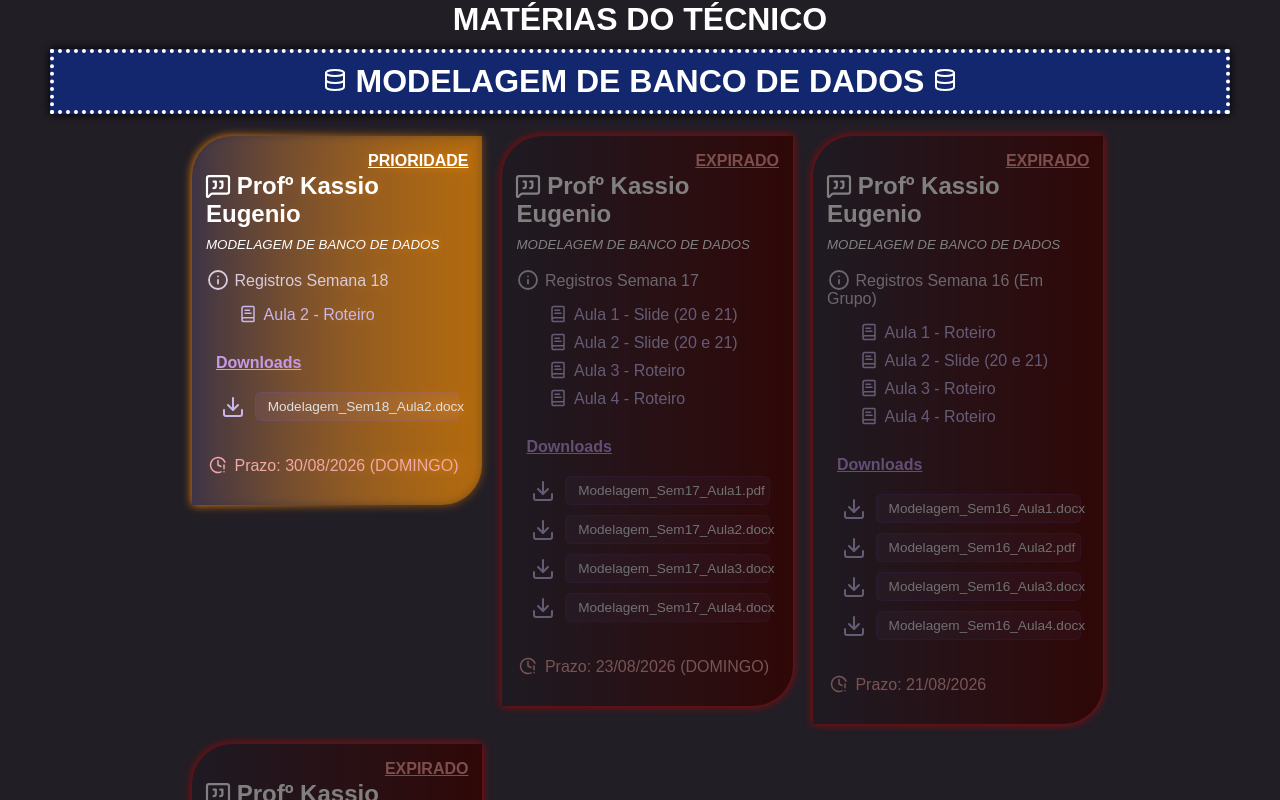
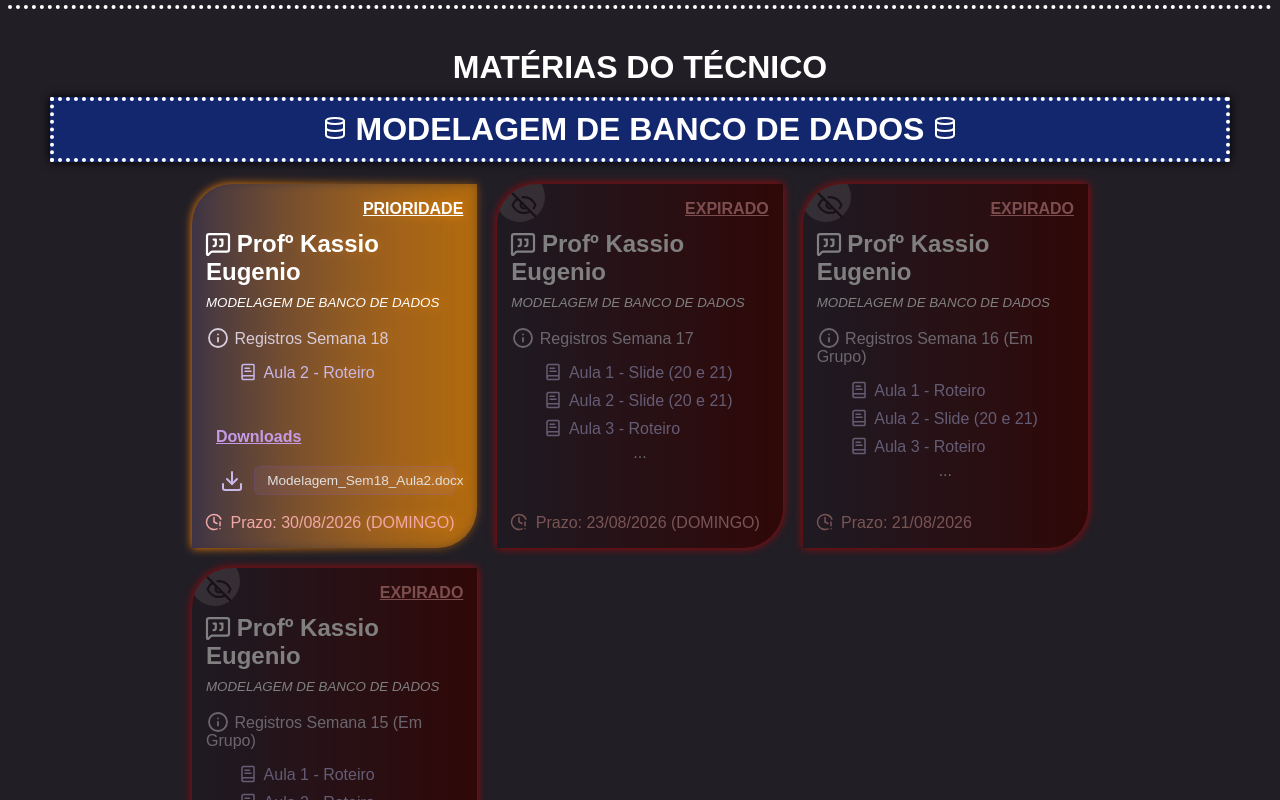
Before and after one commit to danielcanunciato/mural-3ds, a React (Vite) app: page / in a window 1280 px wide. Shown: the part 1820-2620 px from the top of the page. Built offline with nearby package versions, Linux system fonts and the light colour scheme.

Commit message:
expandir

```diff
--- a/src/App.css
+++ b/src/App.css
@@ -244,9 +244,49 @@ body {
 .card {
   border-radius: 40px 0 40px 0;
   filter: drop-shadow(0 0 5px rgb(60, 41, 68));
+
+  height: 350px;
+  max-height: 350px;
+
+  overflow: hidden;
   padding: 14px;
   padding-top: 0;
+
+  transition:
+    max-height 0.5s ease,
+    height 0.5s ease;
+
   background: linear-gradient(to left, var(--card), var(--card-grad));
+}
+
+.card--show {
+  height: auto;
+  max-height: 1000px;
+}
+
+.show-btn {
+  position: absolute;
+  background: rgba(255,255,255,0.85);
+  opacity: 0.25;
+  padding: 8px;
+  border: none;
+  transform: scale(1) translate(-16px, -16px);
+  border-radius: 60px;
+
+  width: 50px;
+  height: 50px;
+}
+.show-btn:hover {
+  cursor: pointer;
+  opacity: 1;
+  transform: scale(1.1) translate(-12px, -12px);
+}
+
+.show-btn .lricon {
+  width: 100%;
+  height: 100%;
+  color: black;
+  transform: scale(0.8) translate(5px, 10px);
 }
 
 .expired {
@@ -260,7 +300,7 @@ body {
 }
 
 .card-title {
-  margin-top: 30px;
+  margin-top: 40px;
 }
 
 .card-summary {
@@ -270,6 +310,7 @@ body {
 .card-list {
   margin-left: -10px;
   margin-top: -10px;
+  overflow-y: hidden;
 }
 
 .card-item {
@@ -279,7 +320,13 @@ body {
 
 .card-footer {
   display: block;
-  margin-top: auto;
+  margin-top: -10px;
+}
+
+.footer-shown {
+  position: absolute;
+  bottom: 0;
+  left: 10px;
 }
 
 .expired-lesson {
@@ -396,6 +443,7 @@ body {
     grid-template-columns: 1fr;
     gap: 24px;
   }
+
   .card {
     padding: 24px;
     border-radius: 35px 0 35px 0; /* Preserva os cantos estilizados e expressivos */
@@ -404,4 +452,9 @@ body {
   .subject-selected + section {
     padding: 30px 20px;
   }
+
+  .show-btn {
+    opacity: 0.75;
+    transform: scale(1) translate(-30px, -40px);
+  }
 }
--- a/src/App.jsx
+++ b/src/App.jsx
@@ -15,6 +15,7 @@ import {
   SquareRadical,
   Map,
   School,
+  Eye,
 } from "lucide-react";
 
 import { useEffect, useRef, useState, useCallback } from "react";
@@ -153,6 +154,10 @@ export default function App() {
         Atividades que estão fora do prazo, serão marcados como EXPIRADO (card vermelho)
       </p>
 
+      <p className="description" style={{marginTop: "-20px"}}>
+      Cards de atividades com muita informação tem um botão de <b>Olho <Eye className="lricon" style={{transform: "translateY(6px)"}} /></b> para expandir e mostrar mais informações
+      </p>
+
       <h2 style={{ textAlign: "center", fontWeight: "bold", color: "#b9f7fa" }}>MATÉRIAS DO TÉCNICO</h2>
       <div className="jumpto" style={{marginBottom: "40px"}}>
         {[
@@ -260,6 +265,7 @@ export default function App() {
               downloads={item.downloads}
               isExpired={item.expired}
               isPriority={item.priority}
+              big={item.big}
               delay={index * 60}
             />
           ))}
@@ -289,6 +295,7 @@ export default function App() {
               downloads={item.downloads}
               isPriority={item.priority}
               isExpired={item.expired}
+              big={item.big}
               delay={index * 60}
             />
           ))}
@@ -318,6 +325,7 @@ export default function App() {
               isPriority={item.priority}
               downloads={item.downloads}
               isExpired={item.expired}
+              big={item.big}
               delay={index * 60}
             />
           ))}
@@ -347,6 +355,7 @@ export default function App() {
               isPriority={item.priority}
               downloads={item.downloads}
               isExpired={item.expired}
+              big={item.big}
               delay={index * 60}
             />
           ))}
@@ -376,6 +385,7 @@ export default function App() {
               isPriority={item.priority}
               downloads={item.downloads}
               isExpired={item.expired}
+              big={item.big}
               delay={index * 60}
             />
           ))}
@@ -405,6 +415,7 @@ export default function App() {
               isPriority={item.priority}
               downloads={item.downloads}
               isExpired={item.expired}
+              big={item.big}
               delay={index * 60}
             />
           ))}
@@ -434,6 +445,7 @@ export default function App() {
               downloads={item.downloads}
               isPriority={item.priority}
               isExpired={item.expired}
+              big={item.big}
               delay={index * 60}
             />
           ))}
@@ -468,6 +480,7 @@ export default function App() {
               }}
               isPriority={item.priority}
               isExpired={item.expired}
+              big={item.big}
               delay={index * 60}
             />
           ))}
@@ -496,6 +509,7 @@ export default function App() {
               }}
               isPriority={item.priority}
               isExpired={item.expired}
+              big={item.big}
               delay={index * 60}
             />
           ))}
@@ -526,6 +540,7 @@ export default function App() {
               links={item.links}
               downloads={item.downloads}
               isExpired={item.expired}
+              big={item.big}
               delay={index * 60}
             />
           ))}
@@ -562,6 +577,7 @@ export default function App() {
               isPriority={item.priority}
               downloads={item.downloads}
               isExpired={item.expired}
+              big={item.big}
               delay={index * 60}
             />
           ))}
--- a/src/components/Card.jsx
+++ b/src/components/Card.jsx
@@ -1,5 +1,5 @@
   // Packages
-import React, { memo } from "react";
+  import React, { useState, memo } from "react";
 
   import {
     MessageSquareQuote,
@@ -7,7 +7,9 @@ import {
     BookText,
     Download,
     ExternalLink,
-  ClockAlert
+    ClockAlert,
+    Eye,
+    EyeOff
   } from "lucide-react";
 
 
@@ -42,49 +44,10 @@ const LinkButton = memo(function LinkButton({item_title, item_link}) {
     )
   })
 
-
-const Card = memo(function Card({
-  content,
-  teacher,
-  subject,
-  downloads,
-  links,
-  isPriority,
-  isExpired,
-  delay = 0,
-}) {
+  // Items
+  const SubjectItems = memo(function SubjectItems({ downloads, links }) {
     return (
-    <div
-      className={`card ${isExpired ? "expired" : ""} ${isPriority ? "priority" : ""} card--enter`}
-      style={{ animationDelay: `${delay}ms` }}
-    >
-      {isExpired && <p className="expired-lesson">EXPIRADO</p>}
-      {isPriority && <p className="priority-lesson">PRIORIDADE</p>}
-
-      <h2 className="card-title">
-        <MessageSquareQuote id="title-icon" className="lricon" /> {teacher}
-      </h2>
-
-      <small>
-        <p className="subject">{subject}</p>
-      </small>
-
-      <p className="card-summary">
-        <Info id="desc-icon" className="lricon med" /> {content.summary}
-      </p>
-
-      <ul className="card-list">
-        {content.items.map((value, index) => (
-          <li className="card-item" key={index}>
-            {value === "" ? (
-              <p style={{ marginBottom: '0' }}>{`<${"=".repeat(30)}>`}</p>
-            ) : (
-              <><BookText className="lricon small" /> {value}</>
-            )}
-          </li>
-        ))}
-      </ul>
-
+      <>
         {downloads && Object.keys(downloads)?.length > 0 && (
           <ul className="card-list" style={{ marginTop: "10px" }}>
             <p className="downloads-title">Downloads</p>
@@ -100,7 +63,7 @@ const Card = memo(function Card({
         )}
 
         {links && Object.keys(links)?.length > 0 && (
-        <ul className="card-list" style={{ marginTop: "10px" }}>
+          <ul className="card-list" style={{ marginTop: "-20px" }}>
             <p className="downloads-title">Links</p>
             {links.map((item, i) => (
               <li className="card-item" key={i}>
@@ -113,7 +76,92 @@ const Card = memo(function Card({
           </ul>
         )}
 
-      <p className="card-footer" style={{ color: "#f0a8a8" }}>
+      </>
+    )
+  })
+
+
+  const Card = memo(function Card({
+      content,
+      teacher,
+      subject,
+      downloads,
+      links,
+      isPriority,
+      isExpired,
+      big,
+      delay = 0,
+    }) {
+
+    const [shown, setShown] = useState(false)
+
+    const handleShowItems = () => {
+      return setShown(!shown)
+    }
+
+    return (
+      <div
+        className={`card ${isExpired ? "expired" : ""} ${isPriority ? "priority" : ""} ${big ? (shown ? "card--show" : "") : ""} card--enter`}
+        style={{ animationDelay: `${delay}ms` }}
+      >
+        {isExpired && <p className="expired-lesson">EXPIRADO</p>}
+        {isPriority && <p className="priority-lesson">PRIORIDADE</p>}
+
+        { big &&
+          <button className="show-btn" onClick={handleShowItems}>
+            {
+              shown ? (<Eye className="lricon" />) : (<EyeOff className="lricon" />)
+            }
+          </button>
+        }
+
+        <h2 className="card-title">
+          <MessageSquareQuote id="title-icon" className="lricon" /> {teacher}
+        </h2>
+
+        <small>
+          <p className="subject">{subject}</p>
+        </small>
+
+        <p className="card-summary">
+          <Info id="desc-icon" className="lricon med" /> {content.summary}
+        </p>
+
+        <ul className="card-list">
+          {content.items.map((value, index) => {
+            if (big && !shown && index >= 3) return null;
+
+            return (
+              <li className="card-item" key={index}>
+                {value === "" ? (
+                  <p style={{ marginBottom: "0" }}>
+                    {`<${"=".repeat(30)}>`}
+                  </p>
+                ) : (
+                  <>
+                    <BookText className="lricon small" /> {value}
+                  </>
+                )}
+              </li>
+            );
+          })}
+        </ul>
+
+        {
+          big ? (
+            (shown) ?
+            (
+                <SubjectItems downloads={downloads} links={links} />
+              ) :
+              (
+                <p style={{textAlign: "center", transform: "translateY(-10px)"}}>...</p>
+              )
+          ) : (
+            <SubjectItems downloads={downloads} links={links} />
+          )
+        }
+
+        <p className={`card-footer ${!shown ? "footer-shown" : ""}`} style={{ color: "#f0a8a8" }}>
           <ClockAlert className="lricon small" style={{ color: "#f0a8a8" }} />{" "}
           Prazo: {content.deadline}
         </p>
--- a/src/utils/subjects.js
+++ b/src/utils/subjects.js
@@ -18,6 +18,7 @@ const __PORTUGUES = [
         deadline: "24/08/2026",
         priority: false,
         expired: true,
+        big: false,
       },
 
       {
@@ -33,6 +34,7 @@ const __PORTUGUES = [
         deadline: "30/09/2026",
         priority: false,
         expired: false,
+        big: false,
       },
 
       {
@@ -44,6 +46,7 @@ const __PORTUGUES = [
         deadline: "T1: 12/08/2026 // T2: 18/08/2026",
         priority: false,
         expired: true,
+        big: false,
       },
 
       {
@@ -54,6 +57,7 @@ const __PORTUGUES = [
         deadline: "24/09/2026",
         priority: false,
         expired: false,
+        big: false,
       },
 
       {
@@ -64,6 +68,7 @@ const __PORTUGUES = [
         deadline: "28/09/2026",
         priority: false,
         expired: false,
+        big: false,
       },
 
       {
@@ -80,6 +85,7 @@ const __PORTUGUES = [
             deadline: "08/09/2026",
             priority: false,
             expired: false,
+            big: true,
         },
 
         {
@@ -90,6 +96,7 @@ const __PORTUGUES = [
             deadline: "31/09/2026",
             priority: false,
             expired: false,
+            big: false,
         },
     ]
 
@@ -102,6 +109,7 @@ const __MATEMATICA = [
         deadline: "31/08/2026",
         priority: true,
         expired: false,
+        big: false,
     },
 
     {
@@ -112,6 +120,7 @@ const __MATEMATICA = [
         deadline: "11/09/2026",
         priority: false,
         expired: false,
+        big: false,
     },
 ]
 
@@ -132,6 +141,7 @@ const __HISTORIA = [
         deadline: "28/08/2026 - 04/09/2026",
         priority: true,
         expired: false,
+        big: true,
     },
 
     {
@@ -146,6 +156,7 @@ const __HISTORIA = [
         deadline: "04/09/2026",
         priority: false,
         expired: false,
+        big: false,
     },
 
     {
@@ -161,6 +172,7 @@ const __HISTORIA = [
         deadline: "04/09/2026",
         priority: false,
         expired: false,
+        big: false,
     },
 ]
 
@@ -185,6 +197,7 @@ const __MODELAGEM_DE_BANCO_DE_DADOS = [
         deadline: "21/08/2026",
         priority: false,
         expired: true,
+        big: true,
     },
 
     {
@@ -202,6 +215,7 @@ const __MODELAGEM_DE_BANCO_DE_DADOS = [
         deadline: "21/08/2026",
         priority: false,
         expired: true,
+        big: true,
     },
 
     {
@@ -219,6 +233,7 @@ const __MODELAGEM_DE_BANCO_DE_DADOS = [
         deadline: "23/08/2026 (DOMINGO)",
         priority: false,
         expired: true,
+        big: true,
     },
 
     {
@@ -233,6 +248,7 @@ const __MODELAGEM_DE_BANCO_DE_DADOS = [
         deadline: "30/08/2026 (DOMINGO)",
         priority: true,
         expired: false,
+        big: false,
     },
 ]
 
@@ -245,7 +261,8 @@ const __PROGRAMACAO_MOBILE = [
         ],
         deadline: "21/08/2026",
         priority: false,
-        expired: true
+        expired: true,
+        big: false,
     },
 
     {
@@ -260,7 +277,8 @@ const __PROGRAMACAO_MOBILE = [
         },
         deadline: "30/08/2026",
         priority: true,
-        expired: false
+        expired: false,
+        big: false,
     },
 ]
 
@@ -276,6 +294,7 @@ const __INTELIGENCIA_ARTIFICIAL = [
         deadline: "21/08/2026",
         priority: false,
         expired: true,
+        big: false,
     },
 
     {
@@ -288,6 +307,7 @@ const __INTELIGENCIA_ARTIFICIAL = [
         deadline: "21/08/2026",
         priority: false,
         expired: true,
+        big: false,
     },
 
     {
@@ -296,6 +316,7 @@ const __INTELIGENCIA_ARTIFICIAL = [
         deadline: "18/08/2026",
         priority: false,
         expired: true,
+        big: false,
     },
 
     {
@@ -308,6 +329,7 @@ const __INTELIGENCIA_ARTIFICIAL = [
         deadline: "30/08/2026 (DOMINGO)",
         priority: true,
         expired: false,
+        big: false,
     },
 
 ]
@@ -323,6 +345,7 @@ const __PROJETO_MULTIDISCIPLINAR_TCC = [
         deadline: "21/08/2026",
         priority: false,
         expired: true,
+        big: true,
     },
 
     {
@@ -345,6 +368,7 @@ const __PROJETO_MULTIDISCIPLINAR_TCC = [
         deadline: "21/08/2026",
         priority: false,
         expired: true,
+        big: true,
     },
 
     {
@@ -361,6 +385,7 @@ const __PROJETO_MULTIDISCIPLINAR_TCC = [
         deadline: "21/08/2026",
         priority: false,
         expired: true,
+        big: true,
     },
 
     {
@@ -382,6 +407,7 @@ const __PROJETO_MULTIDISCIPLINAR_TCC = [
         deadline: "23/08/2026 (DOMINGO)",
         priority: false,
         expired: true,
+        big: true,
     },
 
     {
@@ -402,6 +428,7 @@ const __PROJETO_MULTIDISCIPLINAR_TCC = [
         deadline: "30/08/2026 (DOMINGO)",
         priority: true,
         expired: false,
+        big: true,
     },
 ]
 
@@ -423,6 +450,7 @@ const __PROGRAMACAO_FRONTEND = [
         deadline: "21/08/2026",
         priority: false,
         expired: true,
+        big: true,
     },
 
     {
@@ -435,6 +463,7 @@ const __PROGRAMACAO_FRONTEND = [
         deadline: "21/08/2026",
         priority: false,
         expired: true,
+        big: false,
     },
 
     {
@@ -447,6 +476,7 @@ const __PROGRAMACAO_FRONTEND = [
         deadline: "28/08/2026",
         priority: true,
         expired: false,
+        big: false,
     },
 ]
 
@@ -461,6 +491,7 @@ const __PROGRAMACAO_BACKEND = [
         deadline: "21/08/2026",
         priority: false,
         expired: true,
+        big: false,
     },
 
     {
@@ -473,6 +504,7 @@ const __PROGRAMACAO_BACKEND = [
         deadline: "21/08/2026",
         priority: false,
         expired: true,
+        big: false,
     },
 
     {
@@ -485,6 +517,7 @@ const __PROGRAMACAO_BACKEND = [
         deadline: "28/08/2026",
         priority: true,
         expired: false,
+        big: false,
     },
 ]
 
@@ -499,6 +532,7 @@ const __VERSIONAMENTO_DE_CODIGO = [
         deadline: "21/08/2026",
         priority: false,
         expired: true,
+        big: false,
     },
 
     {
@@ -511,6 +545,7 @@ const __VERSIONAMENTO_DE_CODIGO = [
         deadline: "21/08/2026",
         priority: false,
         expired: true,
+        big: false,
     },
 
     {
@@ -523,6 +558,7 @@ const __VERSIONAMENTO_DE_CODIGO = [
         deadline: "28/08/2026",
         priority: true,
         expired: false,
+        big: false,
     },
 
     {
@@ -535,6 +571,7 @@ const __VERSIONAMENTO_DE_CODIGO = [
         deadline: "28/08/2026",
         priority: true,
         expired: false,
+        big: false,
     },
 ]
 
@@ -552,7 +589,8 @@ const __SEDUC_SP = [
         ],
         deadline: "24/08/2026",
         priority: false,
-        expired: true
+        expired: true,
+        big: false,
     }
 ]
 
```
Lines whose indentation alone changed are shown as unchanged.
